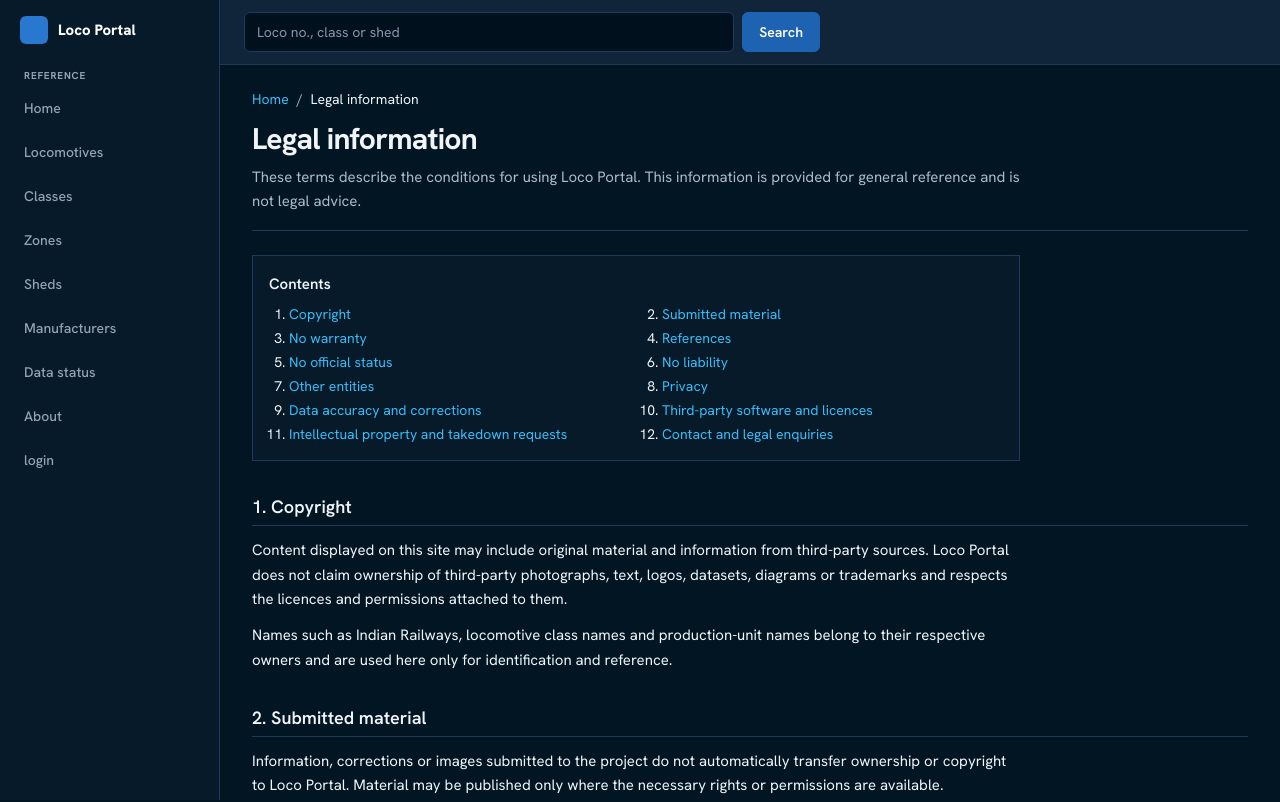
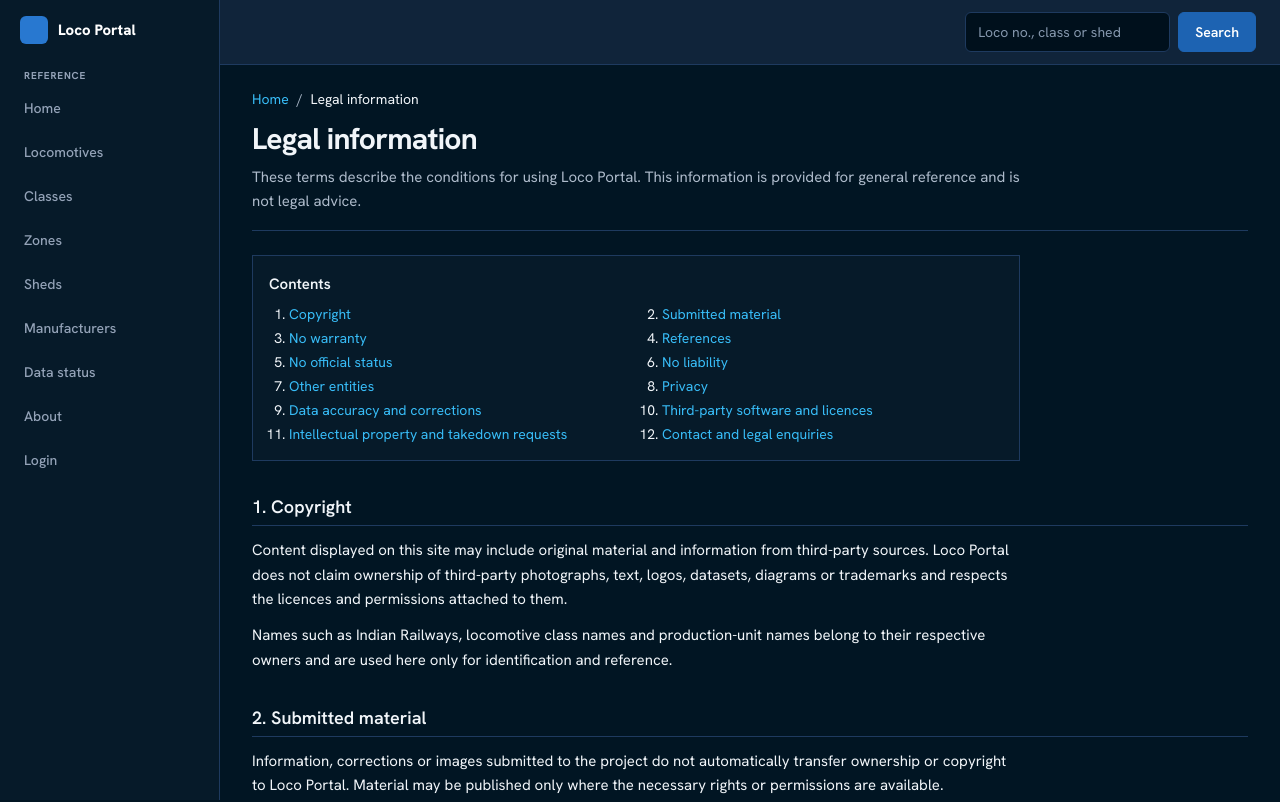
Before and after one commit to Chaitanyadurgeshweb/loco-db-final, a Next.js app: page /legal in a window 1280 px wide. Shown: the top 802 px of the page. Built offline with nearby package versions, Linux system fonts and the light colour scheme.

Commit message:
Update AppShell.tsx

```diff
--- a/components/AppShell.tsx
+++ b/components/AppShell.tsx
@@ -8,7 +8,7 @@ type Item = { label: string; href: string; exact?: boolean; also?: string[] };
 const PUBLIC: Item[] = [
   { label: "Home", href: "/", exact: true }, { label: "Locomotives", href: "/search", also: ["/locos"] }, { label: "Classes", href: "/locomotives" },
   { label: "Zones", href: "/zones" }, { label: "Sheds", href: "/sheds" }, { label: "Manufacturers", href: "/manufacturers" },
-  { label: "Data status", href: "/sources" }, { label: "About", href: "/about" }, { label: "login", href: "/admin" }];
+  { label: "Data status", href: "/sources" }, { label: "About", href: "/about" }, { label: "Login", href: "/admin" }];
 const ADMIN: Item[] = [
   { label: "Dashboard", href: "/admin", exact: true }, { label: "Locomotives", href: "/admin/locos" }, { label: "Add locomotive", href: "/admin/locos/new" },
   { label: "Bulk upload", href: "/admin/bulk" }, { label: "View public site", href: "/", exact: true }, { label: "Master Administration login", href: "/master" }];
@@ -51,9 +51,9 @@ export default function AppShell({ children, footer }: { children: React.ReactNo
       <header className="sticky top-0 z-30 bg-navy border-b border-line pt-[env(safe-area-inset-top)]">
         <div className="flex items-center gap-3 px-4 md:px-6 h-14 md:h-16">
           <Link href="/" className="md:hidden font-extrabold text-white no-underline hover:no-underline">{SITE_NAME}</Link>
-          {!isMaster && <form action="/search" role="search" className="flex flex-1 max-w-xl gap-2 ml-auto md:ml-0">
+          {!isMaster && <form action="/search" role="search" className="flex gap-2 ml-auto">
             <label htmlFor="site-q" className="sr-only">Search locomotives, classes or sheds</label>
-            <input id="site-q" name="q" placeholder="Loco no., class or shed" className="input !min-h-[40px] !py-1.5" />
+            <input id="site-q" name="q" placeholder="Loco no., class or shed" className="input !min-h-[40px] !py-1.5 !w-[140px] sm:!w-[205px]" />
             <button className="btn btn-primary !min-h-[40px]">Search</button></form>}
           {isMaster && <span className="text-[10px] font-bold uppercase tracking-[0.08em] text-gray-600">Master control</span>}
         </div>
```
